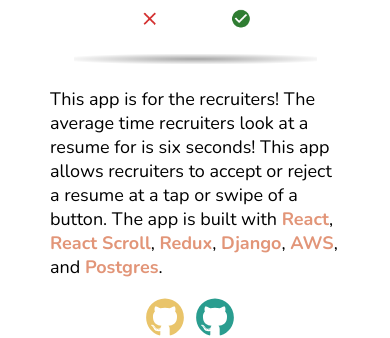
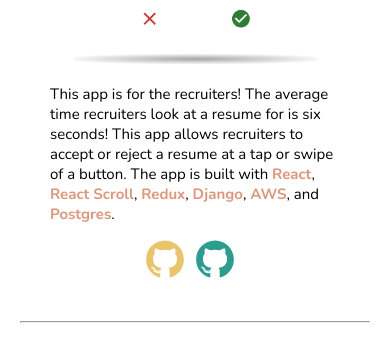
Before and after one commit to emonree/personal-portfolio, a React (Create React App) app: page /#header in a window 390 px wide. Shown: the part 3777-4115 px from the top of the page. Built offline with nearby package versions, Linux system fonts and the light colour scheme; a web font is replaced by a local one.

Commit message:
styling for media query

```diff
--- a/src/components/Projects.css
+++ b/src/components/Projects.css
@@ -46,6 +46,7 @@
   display: flex;
   align-items: center;
   margin-bottom: 50px;
+  margin-top: 30px;
   /* border: 1px solid black;
   padding-bottom: 40px */
 }
@@ -174,17 +175,20 @@
 
   .doctor-visit-project p,
   .plant-nursery-project p,
-  .dating-app-project p {
+  .dating-app-project p,
+  .resume-swype-project p {
     font-size: 15px;
   }
 
-  .doctor-visit-project {
+  .doctor-visit-project,
+  .resume-swype-project {
     margin-bottom: 0px;
   }
 
   .doctor-visit-project p,
   .plant-nursery-project p,
-  .dating-app-project p {
+  .dating-app-project p,
+  .resume-swype-preject p {
     padding-bottom: 0px;
   }
 
```
